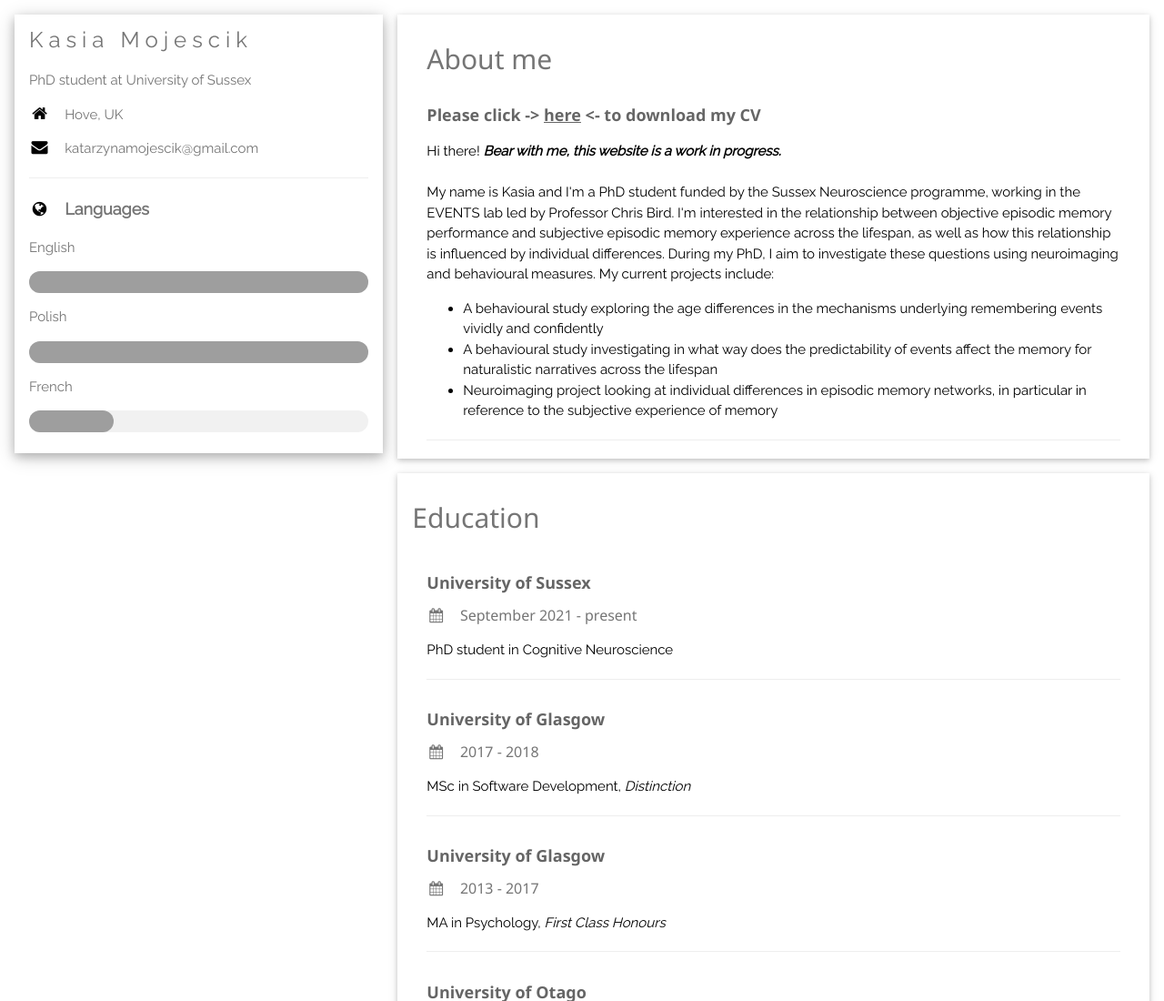
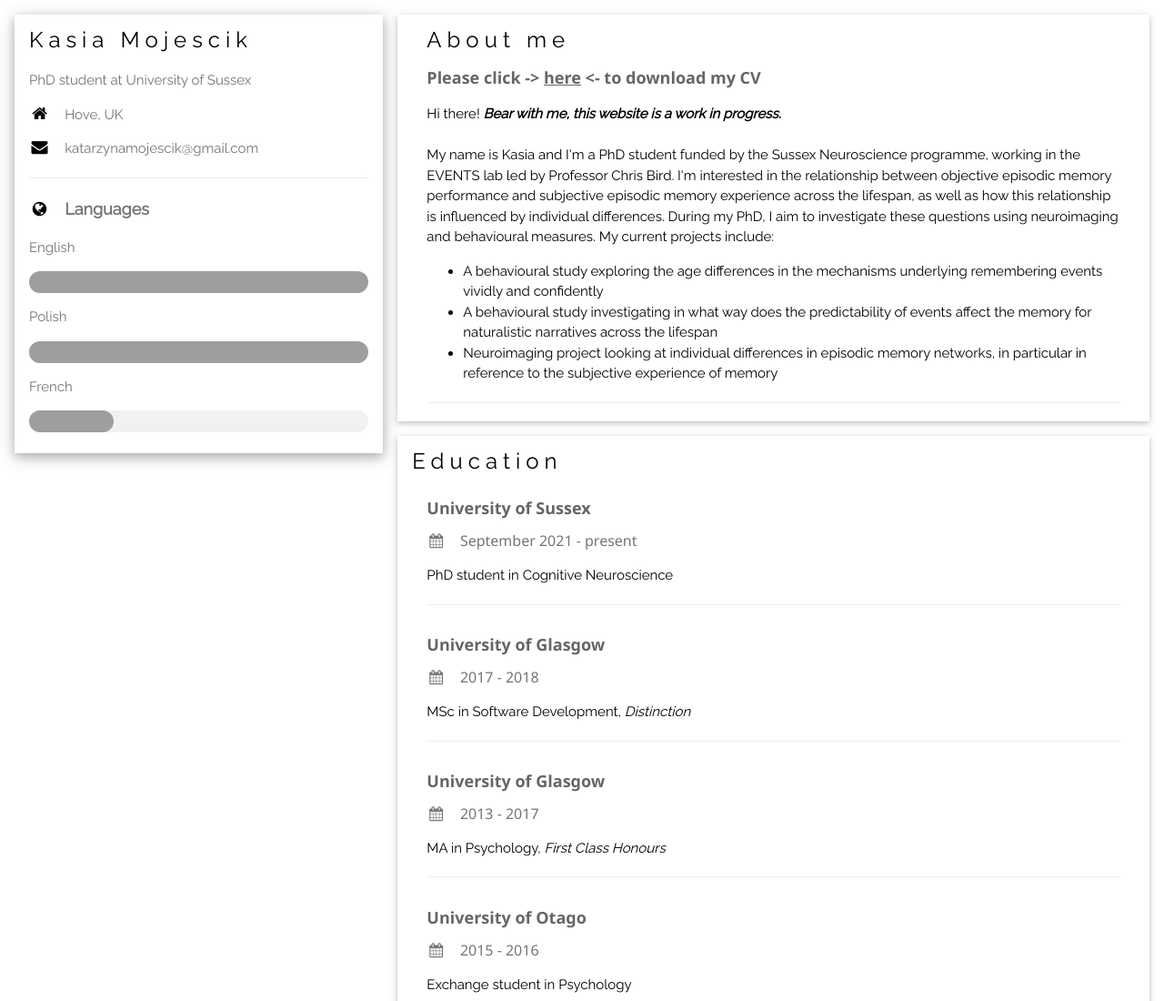
Before and after one commit to KasiaMojescik/KasiaMojescik.github.io, a plain HTML site: page index.html in a window 1280 px wide. Shown: the top 1100 px of the page at 91% size. Drawn offline with nearby package versions, Linux system fonts and the light colour scheme.

Commit message:
colour font changes

```diff
--- a/index.html
+++ b/index.html
@@ -31,7 +31,7 @@ h1 {letter-spacing: 6px}
           </div>
         </div>
         <div class="w3-container">
-       	 <h1 class="w3-xlarge">Kasia Mojescik</h1>
+       	 <h1 class="w3-xlarge w3-text-black">Kasia Mojescik</h1>
           <p></h1>PhD student at University of Sussex</h1>
           <p><i class="fa fa-home fa-fw w3-margin-right w3-large w3-text-black"></i>Hove, UK</p>
           <p><i class="fa fa-envelope fa-fw w3-margin-right w3-large w3-text-black"></i>katarzynamojescik@gmail.com</p>
@@ -64,7 +64,7 @@ h1 {letter-spacing: 6px}
 
       <div class="w3-container w3-card w3-white w3-margin-bottom">
         <div class="w3-container">
-        <h2 class="w3-text-grey w3-padding-16">About me</h2>
+        <h1 class="w3-xlarge w3-text-black">About me</h1>
           <h5 class="w3-opacity"><b>Please click -> <a href="KasiaMojescikCV.pdf" download>here</a> <- to download my CV</b></h5>
           <p>Hi there! <b><i>Bear with me, this website is a work in progress.</b></i> <br>
 <br>My name is Kasia and I'm a PhD student funded by the Sussex Neuroscience programme, working in the EVENTS lab led by Professor Chris Bird. I'm interested in the relationship between objective episodic memory performance and subjective episodic memory experience across the lifespan, as well as how this relationship is influenced by individual differences. During my PhD, I aim to investigate these questions using neuroimaging and behavioural measures. My current projects include: <ul>
@@ -79,7 +79,7 @@ h1 {letter-spacing: 6px}
       </div>
 
       <div class="w3-container w3-card w3-white">
-        <h2 class="w3-text-grey w3-padding-16"></i>Education</h2>
+        <h1 class="w3-xlarge w3-text-black">Education</h1>
         <div class="w3-container">
           <h5 class="w3-opacity"><b>University of Sussex</b></h5>
           <h6 class="w3-text-grey"><i class="fa fa-calendar fa-fw w3-margin-right"></i>September 2021 - present</h6>
```
